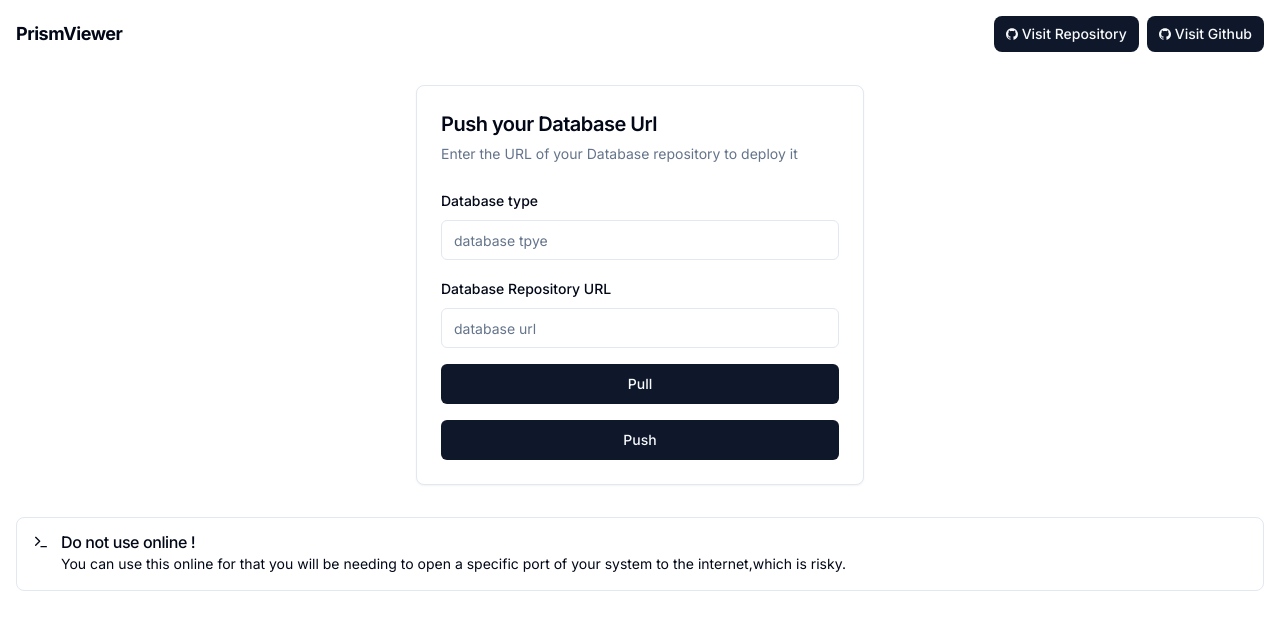
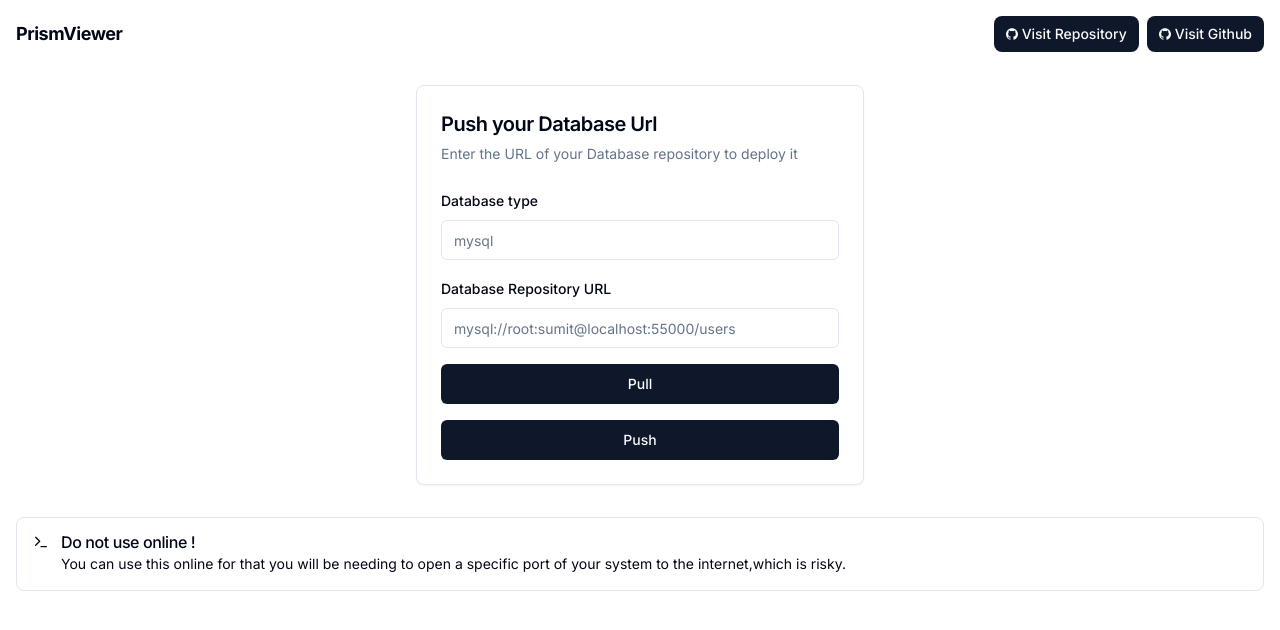
Before and after one commit to SumitKumar-17/Prismviewer, a Next.js app: page / in a window 1280 px wide. Shown: the top 630 px of the page. Built offline with nearby package versions, Linux system fonts and the light colour scheme.

Commit message:
feat:editing the placeholders

```diff
--- a/src/components/Home.tsx
+++ b/src/components/Home.tsx
@@ -122,7 +122,7 @@ const HomePage = () => {
                                 onChange={(e) => {
                                     setdbType(e.target.value);
                                 }}
-                                placeholder="database tpye"
+                                placeholder="mysql"
                             />
                         </div>
                         <div className="space-y-2">
@@ -131,7 +131,7 @@ const HomePage = () => {
                                 onChange={(e) => {
                                     setdbUrl(e.target.value);
                                 }}
-                                placeholder="database url"
+                                placeholder="mysql://root:sumit@localhost:55000/users"
                             />
                         </div>
                         <Button onClick={handlePrismaPull} className="w-full" type="submit">
```
